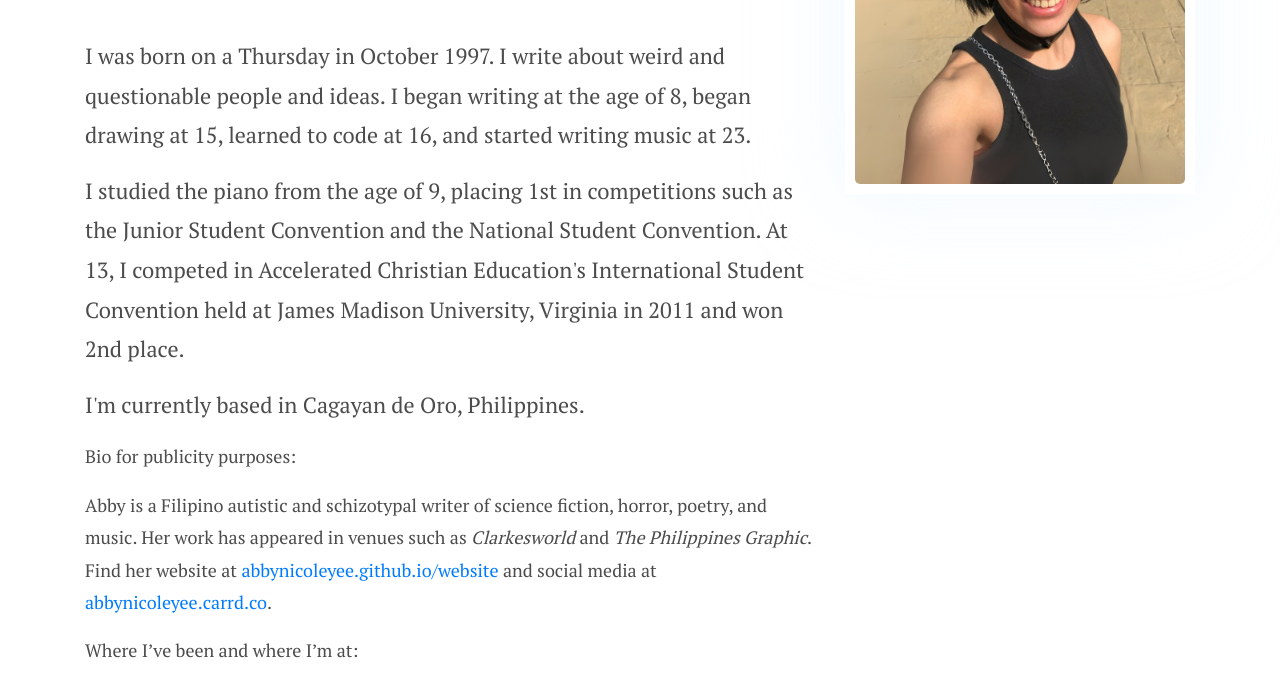
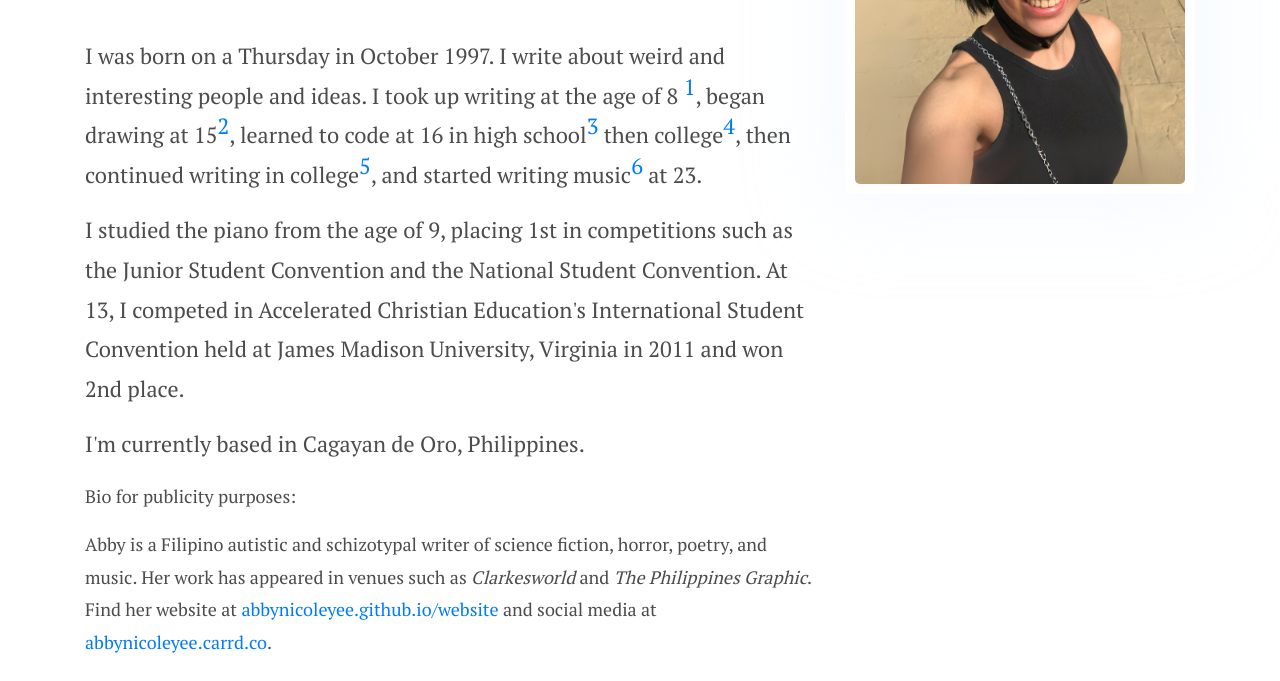
Before and after one commit to abbynicoleyee/abbynicoleyee.github.io, a Jekyll site: the page built from _pages/about.md, in a window 1280 px wide and 900 px high, scrolled down 329 px, cut to the strip 219-900 px from the top of the window. Built offline with Jekyll 4.4.1, drawn with Linux system fonts in a browser that asks for light colours.

Commit message:
Update about.md

```diff
--- a/_pages/about.md
+++ b/_pages/about.md
@@ -5,7 +5,8 @@
 image: assets/images/about/me.PNG
 ---
 
-<p class="paragraph-lg">I was born on a Thursday in October 1997. I write about weird and questionable people and ideas. I began writing at the age of 8, began drawing at 15, learned to code at 16, and started writing music at 23. </p>
+<p class="paragraph-lg">I was born on a Thursday in October 1997. I write about weird and interesting people and ideas. I took up writing at the age of 8 <span class='footnote' data-toggle="tooltip" title="journaling"></span>, began drawing at 15<span class='footnote' data-toggle="tooltip" title="realistic portraits"></span>, learned to code at 16 in high school<span class='footnote' data-toggle="tooltip"
+          title="HTML/CSS"></span> then college<span class='footnote' data-toggle="tooltip" title="C, Python, Java"></span>, then continued writing in college<span class='footnote' data-toggle="tooltip" title="confessional poetry, speculative fiction"></span>, and started writing music<span class='footnote' data-toggle="tooltip" title="MuseScore, Ableton"></span> at 23.</p>
 <p class="paragraph-lg">I studied the piano from the age of 9, placing 1st in competitions such as the Junior Student Convention and the National Student Convention. At 13, I competed in Accelerated Christian Education's International Student Convention held at James Madison University, Virginia in 2011 and won 2nd place. </p>
 
 <p class="paragraph-lg">I'm currently based in Cagayan de Oro, Philippines.</p>
```
